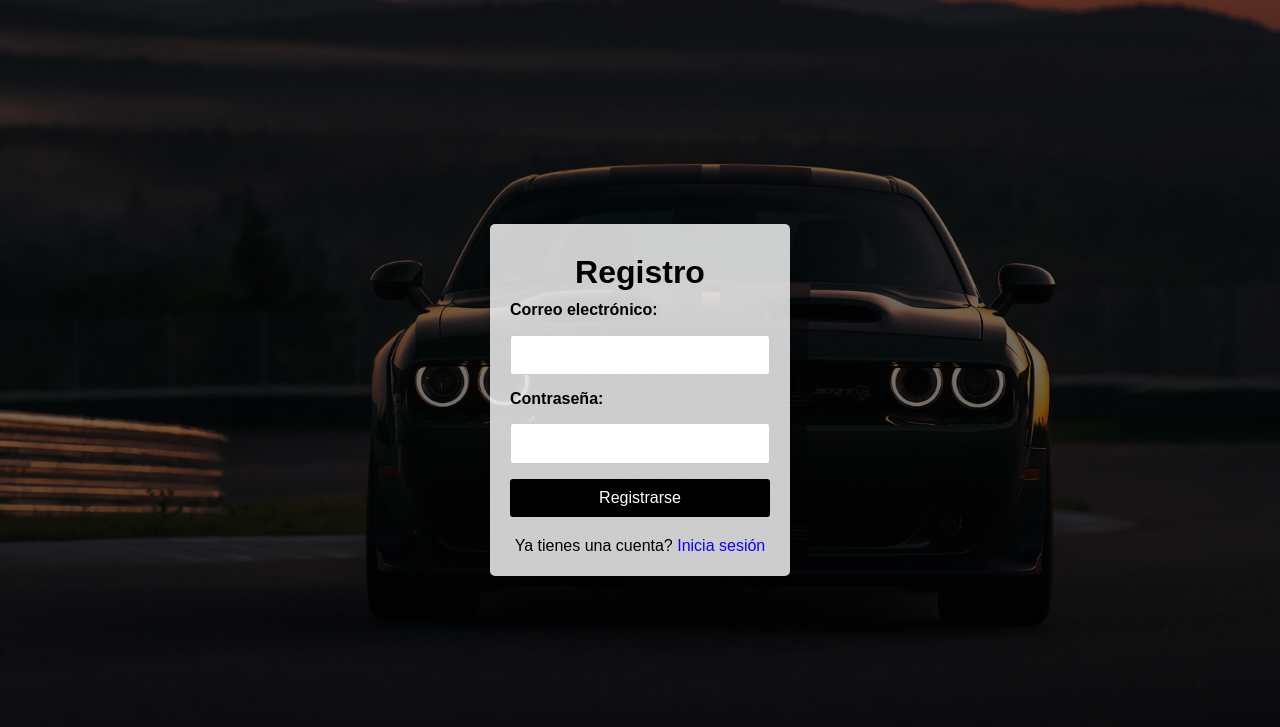
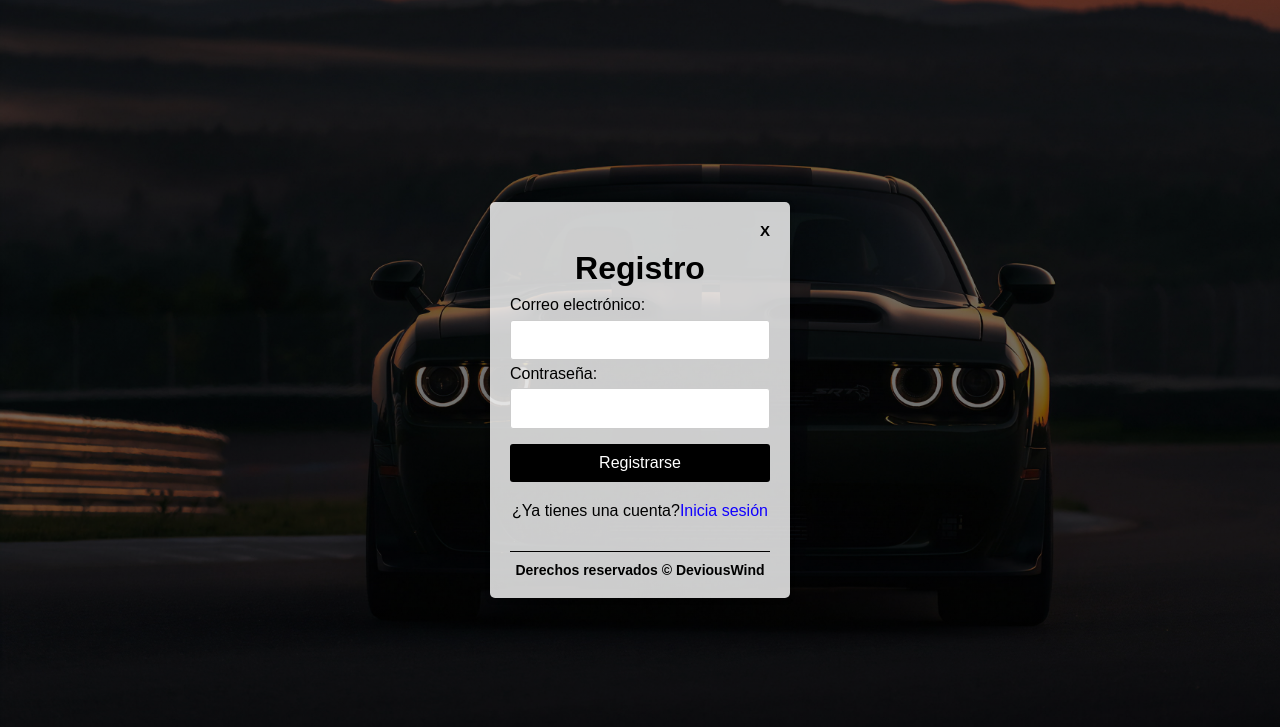
Before and after one commit to DeviousWind543/DeviousWind, a PHP site: page /registro.html in a window 1280 px wide. Shown: the top 727 px of the page. Run offline with PHP 8.4, Linux system fonts and the light colour scheme.

Commit message:
Version 0.0.07

```diff
--- a/css/AUT.css
+++ b/css/AUT.css
@@ -9,6 +9,119 @@ body {
     align-items: center;
     height: 100vh;
   }
+  /* Estilos para la sección del copyright */
+  /* Footer */
+.footer {
+    display: flex;
+    flex-direction: column;
+    align-items: center;
+    color: #fff;
+    padding: 10px 0;
+  }
+
+  .footer__title {
+    font-weight: 300;
+    font-size: 2rem;
+    margin-bottom: 30px;
+  }
+
+  .footer__title, .footer__newsletter {
+    color: #fff;
+  }
+
+  .footer__container {
+    display: flex;
+    justify-content: space-between;
+    align-items: center;
+    border-bottom: 1px solid #fff;
+    padding-bottom: 6px;
+    text-align: center;
+  }
+
+  .nav--footer {
+    padding-bottom: 20px;
+    display: grid;
+    gap: 1em;
+    grid-auto-flow: row;
+    height: 100%;
+  }
+
+  .nav__link--footer {
+    display: flex;
+    margin: 0;
+    margin-right: 20px;
+    flex-wrap: wrap;
+  }
+
+  .footer__inputs {
+    margin-top: 10px;
+    display: flex;
+    overflow: hidden;
+  }
+
+  .footer__input {
+    background-color: #fff;
+    height: 50px;
+    display: block;
+    padding-left: 10px;
+    border-radius: 6px;
+    font-size: 1rem;
+    outline: none;
+    border: none;
+    margin-right: 16px;
+  }
+
+  .footer__submit {
+    margin-left: auto;
+    display: inline-block;
+    height: 50px;
+    padding: 0 20px;
+    background-color: #fffdfd;
+    border: none;
+    font-size: 1rem;
+    color: #000000;
+    border-radius: 6px;
+    cursor: pointer;
+  }
+
+  .footer__copy {
+    padding: var(--padding-container);
+    text-align: center;
+    color: #fff;
+  }
+
+  .footer__icons {
+    margin-bottom: 10px;
+  }
+
+  .footer__img {
+    width: 30px;
+  }
+
+  .footer__copyright {
+    text-align: center;
+    color: #000000;
+    font-weight: bold;
+    font-size: 14px;
+    font-family: Arial, sans-serif;
+    margin-top: 10px;
+  }
+  .footer__x {
+    text-align: right;
+    color: #000000;
+    font-weight: bold;
+    font-size: 15px;
+    font-family: Arial, sans-serif;
+    margin-top: auto;
+  }
+  /* Estilo para el icono de cierre (close) */
+  .close-icon {
+    position: flex;
+    font-size: 15px;
+    color: #000;
+    cursor: pointer;
+  }
+
 
   .container {
     background: rgba(255, 255, 255, 0.8);
@@ -23,10 +136,13 @@ body {
     margin: 10px 0;
   }
 
-  label {
-    display: block;
-    margin: 10px 0;
-    font-weight: bold;
+  .label {
+    display: flex;
+    flex-direction: column;
+    align-items: center;
+    background: #000000;
+    color: #fff;
+    padding: 10px 0;
   }
 
   input[type="email"],
@@ -56,6 +172,8 @@ body {
   p {
     text-align: center;
     margin-top: 10px;
+    border-bottom: 1px solid #000000;
+    padding-bottom: 30px;
   }
 
   a {
--- /dev/null
+++ b/database.rules.json
@@ -0,0 +1,6 @@
+{
+  "rules": {
+    ".read": "auth != true",
+    ".write": "auth != true"
+  }
+}
--- /dev/null
+++ b/firestore.indexes.json
@@ -0,0 +1,4 @@
+{
+  "indexes": [],
+  "fieldOverrides": []
+}
--- a/registro.html
+++ b/registro.html
@@ -13,6 +13,8 @@
 </head>
 <body>
   <div class="container">
+    <!-- Agrega el icono de cierre con un enlace a index.html -->
+    <div class="footer__x"><a href="index.html" class="close-icon">X</a></div>
     <h1>Registro</h1>
     <form id="register-form">
       <label for="email">Correo electrónico:</label>
@@ -21,7 +23,11 @@
       <input type="password" id="password" required>
       <button type="submit">Registrarse</button>
     </form>
-      <p>Ya tienes una cuenta? <a href="login.html">Inicia sesión</a></p>
+    <p>¿Ya tienes una cuenta?<a href="login.html">Inicia sesión</a></p>
+    <h3 class="footer__copyright">Derechos reservados &copy; DeviousWind</h3>
   </div>
+  <script src="./js/menu.js"></script>
+    <script src="./js/Pantalla.js"></script>
+    <script src="./js/sorteo.js"></script>
 </body>
 </html>
```
Also changed, not shown: login.html (+6 -6 lines), 1 other file. Lines whose indentation alone changed are shown as unchanged.
